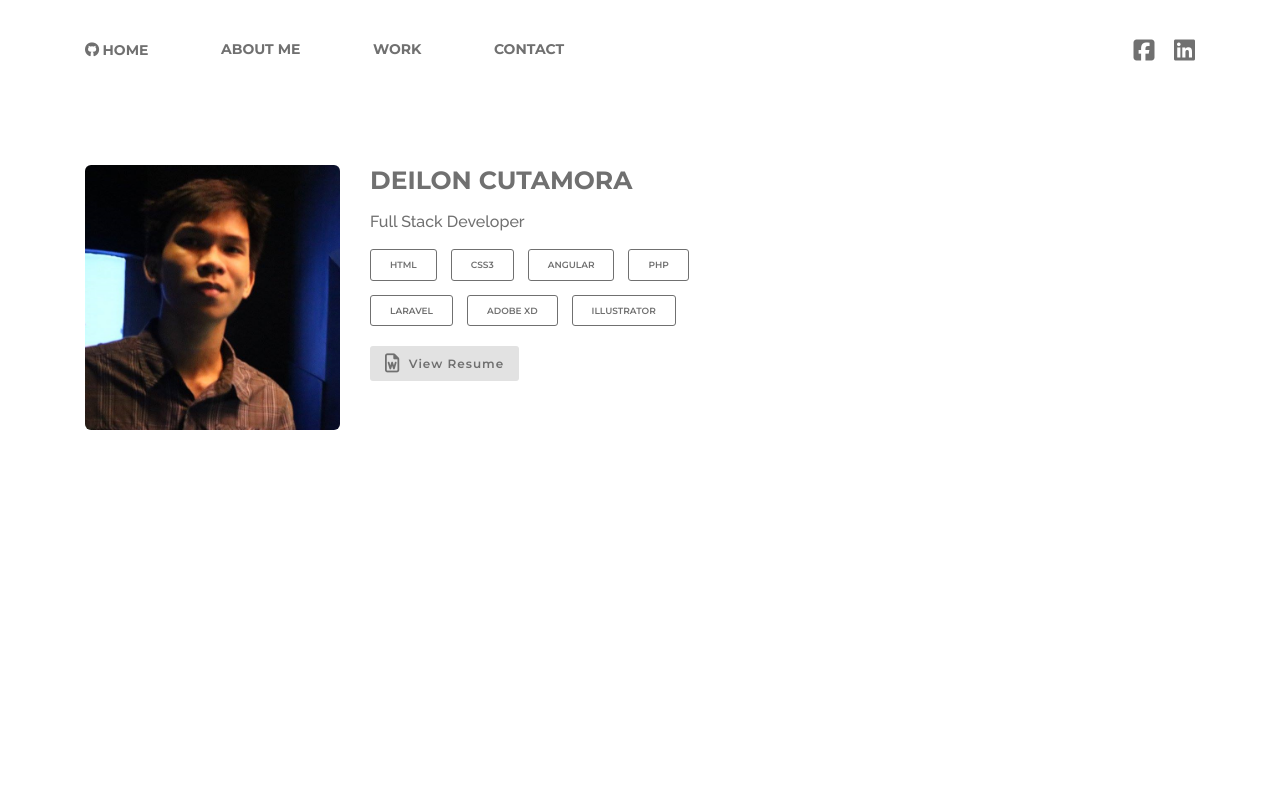
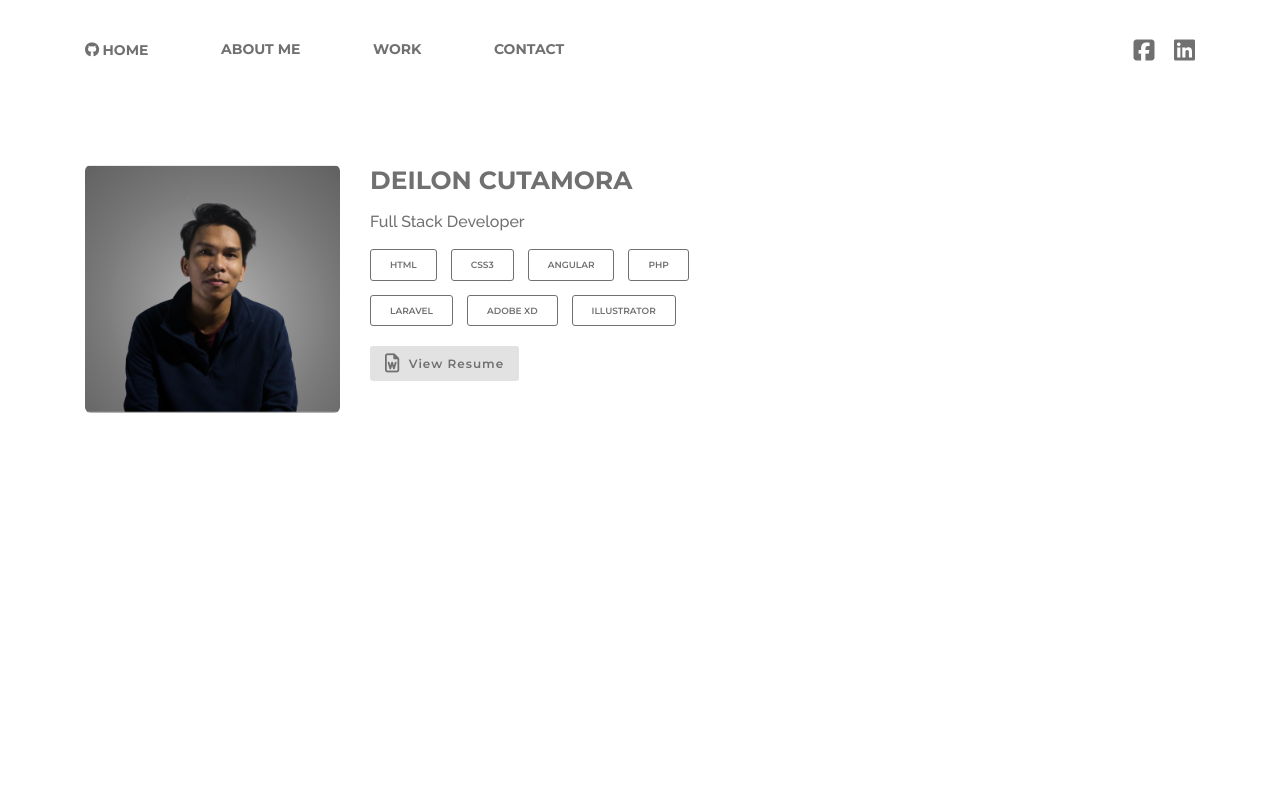
Before and after one commit to deilon/deilon.github.io, a plain HTML site: page index.html in a window 1280 px wide. Shown: the top 800 px of the page. Drawn offline with nearby package versions, Linux system fonts and the light colour scheme.

Commit message:
change pic

```diff
--- a/index.html
+++ b/index.html
@@ -51,7 +51,7 @@
         <div class="container">
             <div class="row">
                 <div class="col-lg-3 offset-lg-0 col-md-4 offset-md-0 col-sm-8 offset-sm-2 col-8 offset-2">
-                    <img src="assets/images/profile_logo.jpg" class="img-fluid" alt="portfolio-profile-photo">
+                    <img src="assets/images/profile-photo.png" class="img-fluid" alt="portfolio-profile-photo">
                 </div>
                 <div class="profile-details col-md-6 offset-md-0 col-sm-8 offset-sm-2 text-xs-center mt-md-0 mt-4">
                     <h1 class="m-bold">DEILON CUTAMORA</h1>
```
Also changed, not shown: assets/images/profile-photo.png (added).
